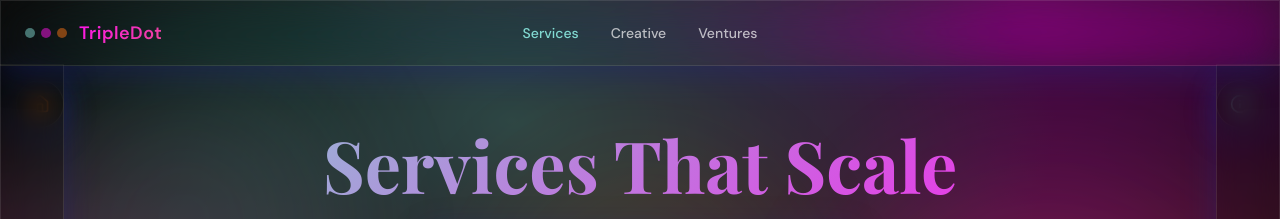
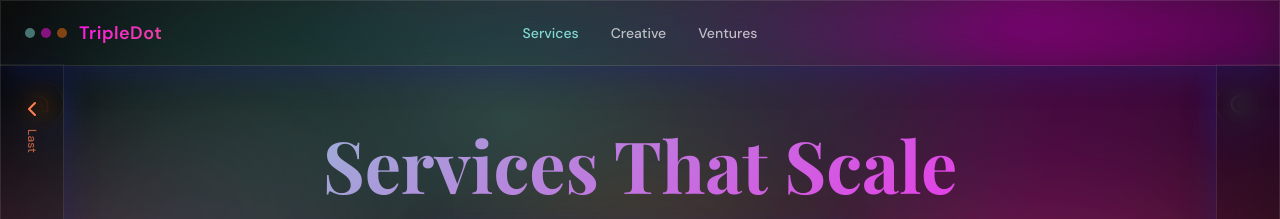
Before and after one commit to TripleDot-Services/tripledot-digital-nexus, a React (Vite) app: page / in a window 1280 px wide. Both pictures are taken after a click on the button "Explore Our Services". Shown: the top 219 px of the page. Built offline with nearby package versions, Linux system fonts and the light colour scheme.

Commit message:
Add last page link to top
Added the last page link to the top of the column for every new page.
-edited src/components/ui/page-navigation.tsx

```diff
--- a/src/components/ui/page-navigation.tsx
+++ b/src/components/ui/page-navigation.tsx
@@ -53,6 +53,16 @@ const PageNavigation = () => {
       {/* Left Side Navigation */}
       {prevPage && (
         <div className="fixed left-0 top-16 h-[calc(100vh-4rem)] w-16 glass bg-background/20 backdrop-blur-md border-r border-white/10 z-40 flex flex-col">
+          {/* Last Page Navigation - Top */}
+          <div className="pt-4">
+            <Link to="/ventures" className="flex flex-col items-center justify-center hover:bg-background/30 transition-all duration-300 group p-4 rounded-lg">
+              <ChevronLeft className="w-6 h-6 text-neo-orange group-hover:scale-110 transition-transform duration-300 mb-2" />
+              <div className="writing-mode-vertical text-xs font-medium text-neo-orange/70 group-hover:text-neo-orange transition-colors duration-300" style={{writingMode: 'vertical-rl', textOrientation: 'mixed'}}>
+                Last
+              </div>
+            </Link>
+          </div>
+
           {/* Main Navigation - Center */}
           <div className="flex-1 flex items-center justify-center">
             <Link to={prevPage.path} className="flex flex-col items-center justify-center hover:bg-background/30 transition-all duration-300 group p-4 rounded-lg">
```
